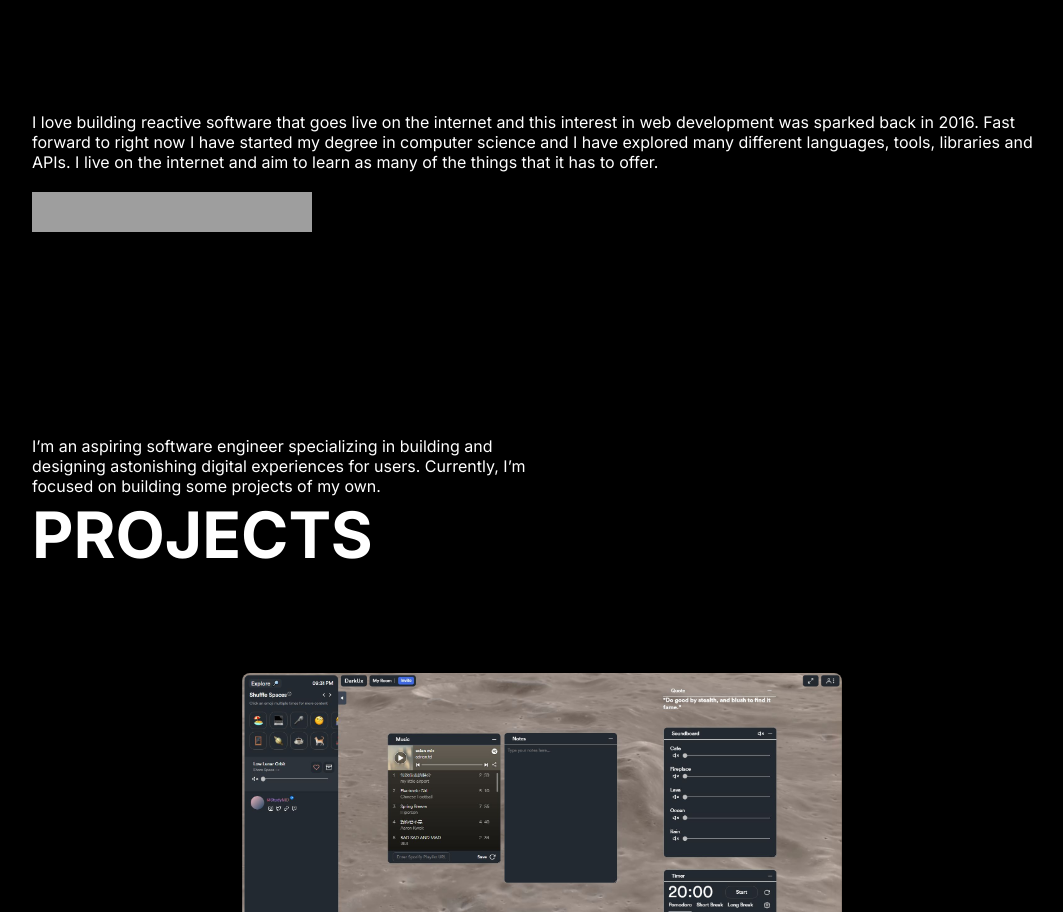
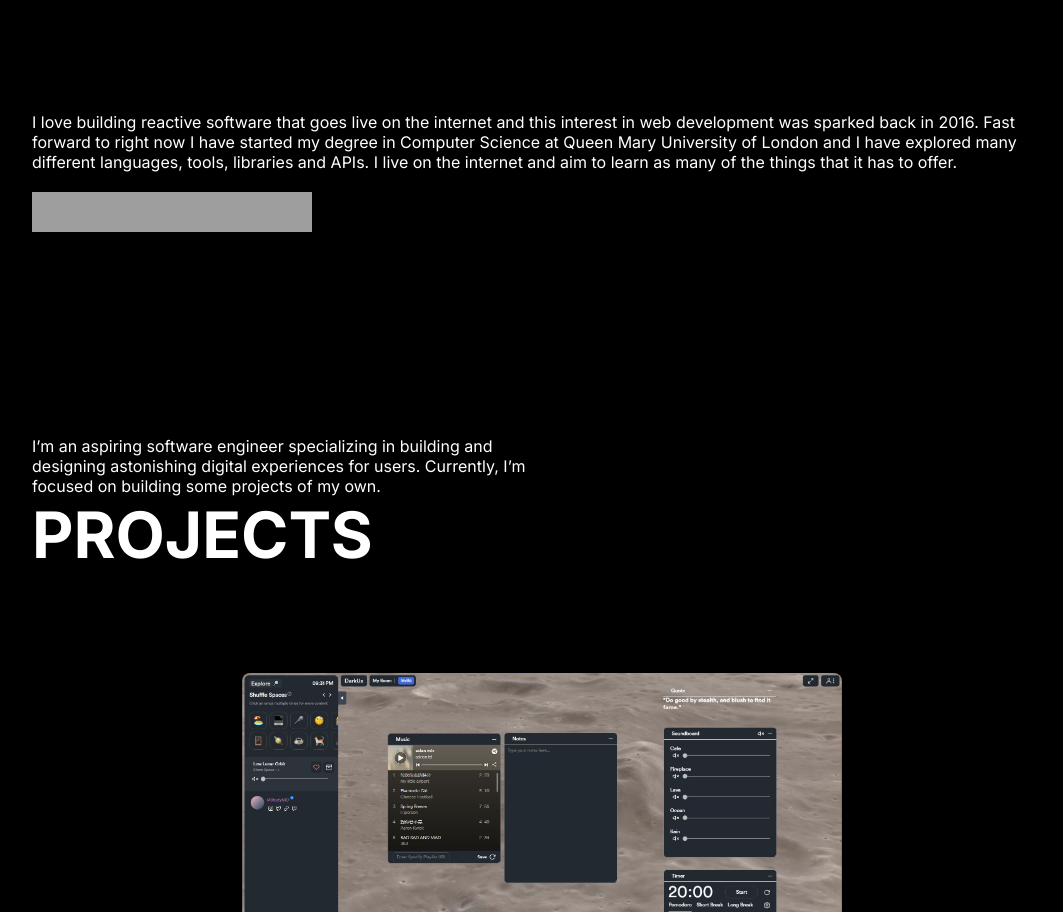
Before and after one commit to Adriantobi/dev_portfolio_v2, a Next.js app: page / in a window 1280 px wide. Shown: the part 1304-2216 px from the top of the page, without its empty margins (98-1161 px from the left). Built offline with nearby package versions, Linux system fonts and the light colour scheme; grey boxes are pictures that could not be loaded; a web font is replaced by a local one.

Commit message:
About Update

```diff
--- a/app/page.js
+++ b/app/page.js
@@ -52,7 +52,7 @@ function About() {
     <div className={about.About} id='about-me'>
       <SectionTitle desc='Let’s get to know each other a bit better. Here is a litle bit about me' title='About' />
       <div className={about.aboutContent}>
-        <p>I love building reactive software that goes live on the internet and this interest in web development was sparked back in 2016. Fast forward to right now I have started my degree in computer science and I have explored many different languages, tools, libraries and APIs. I live on the internet and aim to learn as many of the things that it has to offer.</p>
+        <p>I love building reactive software that goes live on the internet and this interest in web development was sparked back in 2016. Fast forward to right now I have started my degree in Computer Science at Queen Mary University of London and I have explored many different languages, tools, libraries and APIs. I live on the internet and aim to learn as many of the things that it has to offer.</p>
         <div class="aboutFooter">
             <Image src="https://cdn3d.iconscout.com/3d/free/thumb/react-5645899-4695757.png?f=webp" width={40} height={40} alt="React Icon" />
             <Image src="https://cdn3d.iconscout.com/3d/free/thumb/html-5728485-4781249.png?f=webp" width={40} height={40} alt="HTML Icon" />
```
